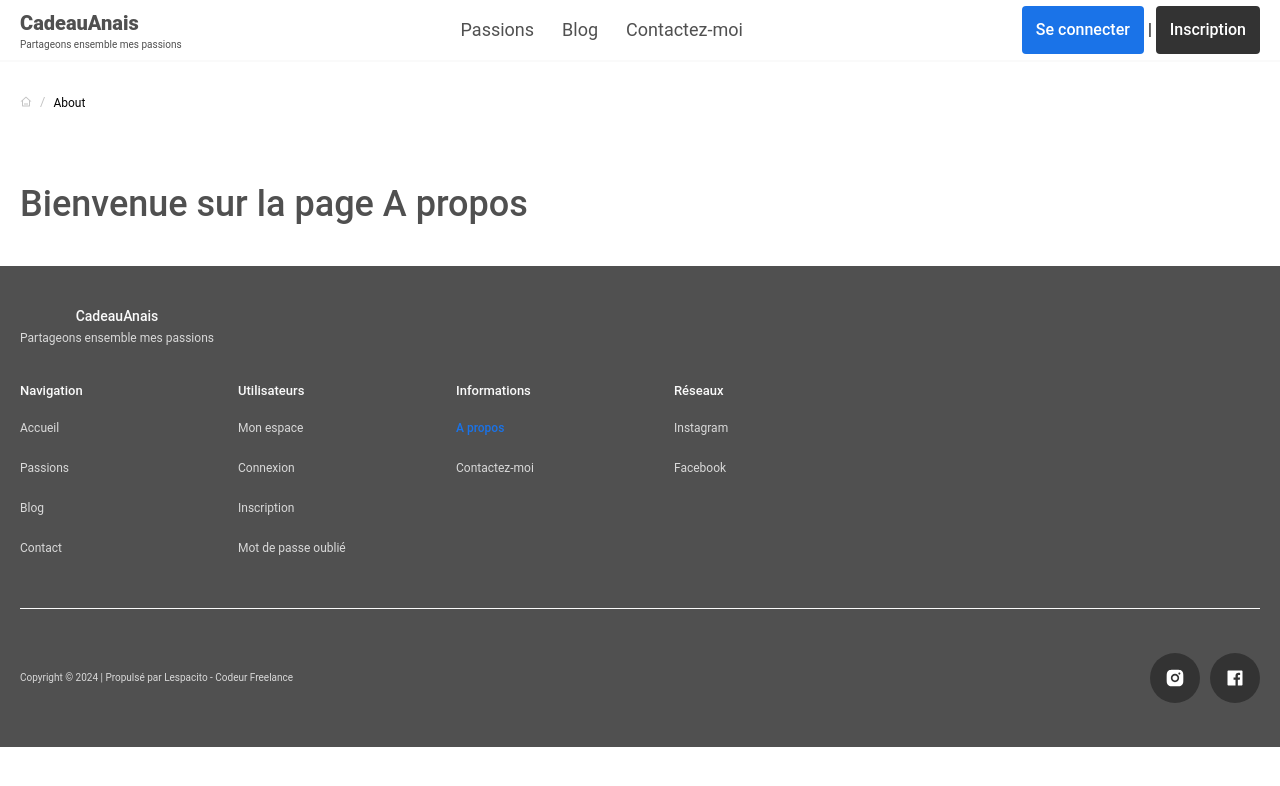
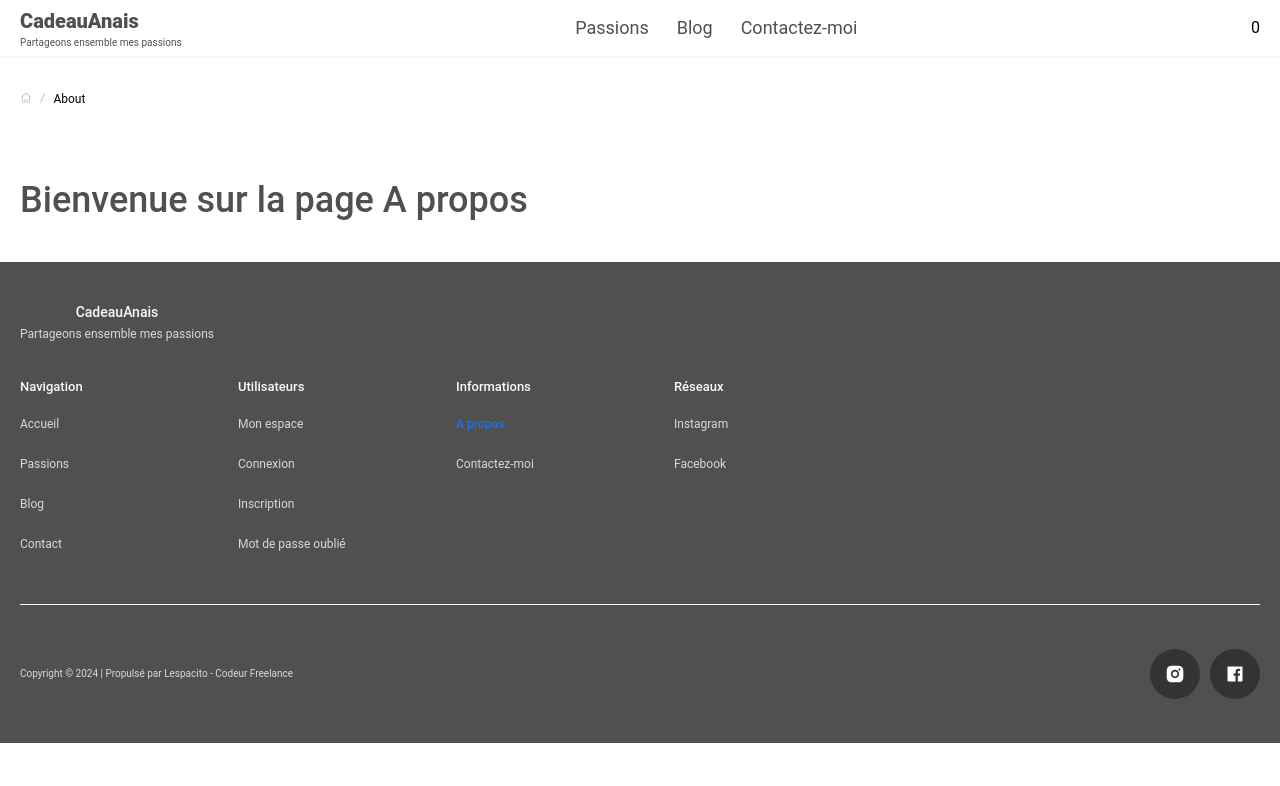
Before and after one commit to lespacito/anaisrepo, a Next.js app: page /about in a window 1280 px wide. Shown: the top 786 px of the page. Built offline with nearby package versions, Linux system fonts and the light colour scheme; no server answers.

Commit message:
navbar changed conditional state

```diff
--- a/app/ui/components/navigation/Navbar.tsx
+++ b/app/ui/components/navigation/Navbar.tsx
@@ -10,16 +10,16 @@ interface Props {}
 export const Navbar = ({}: Props) => {
   const { authUser } = useAuth();
 
-  const authentificationSystem = (
-    <div className="flex items-center gap-1">
+  const authentificationSystem =
+    (
       <Button size="small" variant="primary" baseUrl="/connexion">
         Se connecter
       </Button>
-      |
+    ) |
+    (
       <Button size="small" variant="secondary" baseUrl="/connexion/inscription">
         Inscription
       </Button>
-    </div>
     );
 
   return (
@@ -47,11 +47,13 @@ export const Navbar = ({}: Props) => {
             <ActiveLink href="/contact">Contactez-moi</ActiveLink>
           </Typography>
         </div>
+        <div className="flex items-center gap-1">
           {!authUser ? (
             authentificationSystem
           ) : (
             <ActiveLink href="/mon-espace">Mon espace</ActiveLink>
           )}
+        </div>
       </Container>
     </div>
   );
```
Lines whose indentation alone changed are shown as unchanged.
